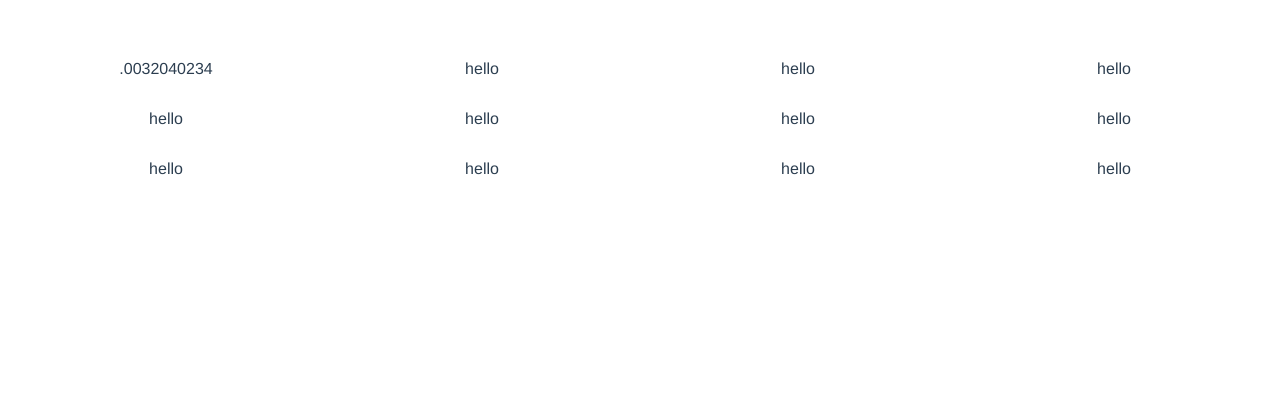
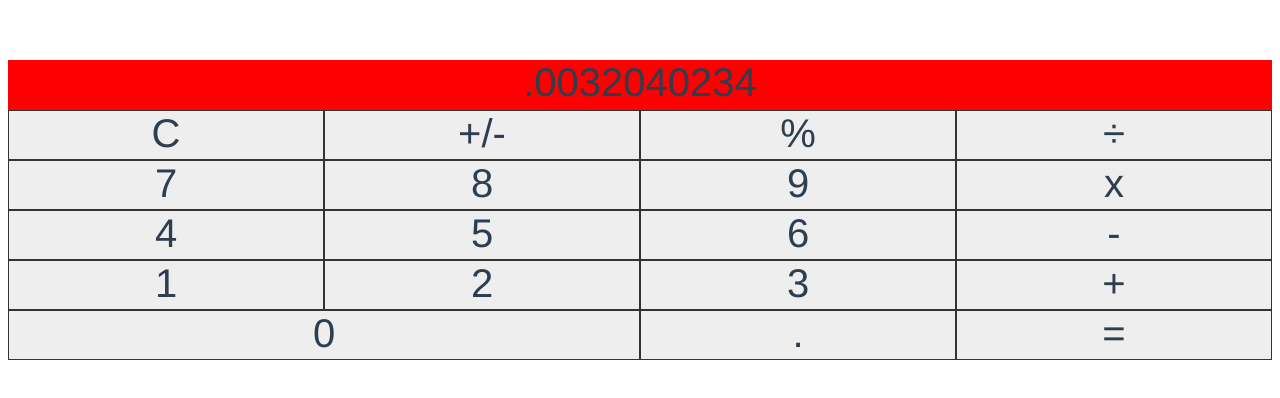
Before and after one commit to broof716/vue-caculator, a Vue app: page / in a window 1280 px wide. Shown: the top 398 px of the page. Built offline with nearby package versions, Linux system fonts and the light colour scheme.

Commit message:
creating grid-columns

```diff
--- a/src/components/Caculator.vue
+++ b/src/components/Caculator.vue
@@ -1,17 +1,26 @@
 <template>
   <div class="caculator">
     <div class="display">.0032040234</div>
-    <div>hello</div>
-    <div>hello</div>
-    <div>hello</div>
-    <div>hello</div>
-    <div>hello</div>
-    <div>hello</div>
-    <div>hello</div>
-    <div>hello</div>
-    <div>hello</div>
-    <div>hello</div>
-    <div>hello</div>
+    <div class="btn">C</div>
+    <div class="btn">+/-</div>
+    <div class="btn">%</div>
+    <div class="btn">÷</div>
+    <div class="btn">7</div>
+    <div class="btn">8</div>
+    <div class="btn">9</div>
+    <div class="btn">x</div>
+    <div class="btn">4</div>
+    <div class="btn">5</div>
+    <div class="btn">6</div>
+    <div class="btn">-</div>
+    <div class="btn">1</div>
+    <div class="btn">2</div>
+    <div class="btn">3</div>
+    <div class="btn">+</div>
+    <div class=" btn zero">0</div>
+    <div class="btn">.</div>
+    <div class="btn">=</div>
+
   </div>
 </template>
 
@@ -23,8 +32,23 @@
 <!-- Add "scoped" attribute to limit CSS to this component only -->
 <style scoped>
 .caculator {
+  font-size: 40px;
   display: grid;
   grid-template-columns: repeat(4, 1fr);
   grid-auto-rows: minmax(50px, auto);
 }
+
+.display {
+  grid-column: 1 / 5;
+  background-color: red;
+}
+
+.zero {
+  grid-column: 1 / 3;
+}
+
+.btn {
+  background-color: #eee;
+  border: 1px solid #333;
+}
 </style>
```
